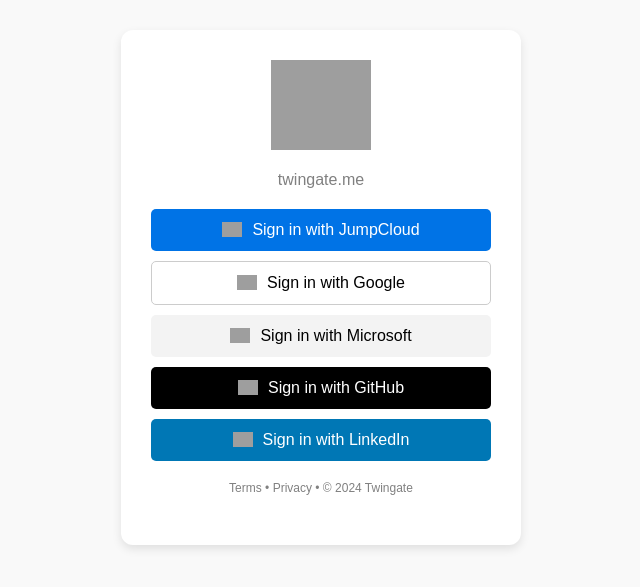
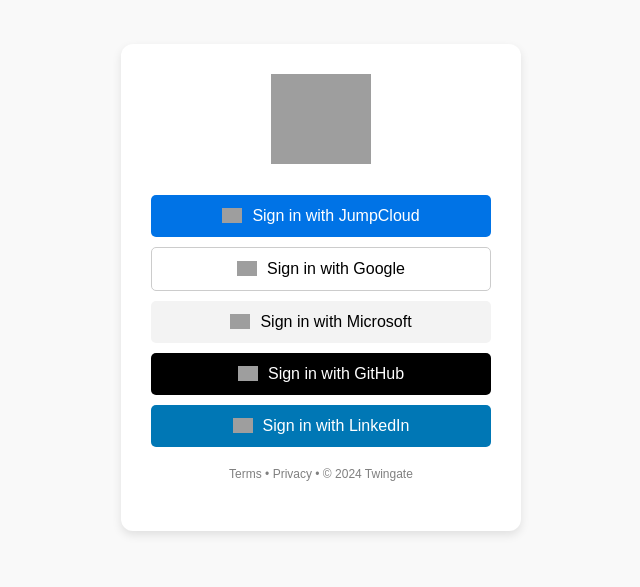
Before and after one commit to daman-boi/twingate, a plain HTML site: page index.html in a window 1280 px wide. Shown: the part 113-700 px from the top of the page, without its empty margins (319-959 px from the left). Drawn offline with Linux system fonts and the light colour scheme; grey boxes are pictures that could not be loaded.

Commit message:
Update index.html

```diff
--- a/index.html
+++ b/index.html
@@ -3,7 +3,7 @@
 <head>
   <meta charset="UTF-8">
   <meta name="viewport" content="width=device-width, initial-scale=1.0">
-  <title>Twingate LoginT</title>
+  <title>Twingate Login</title>
   <style>
     /* Global Styles */
     * {
@@ -147,7 +147,6 @@
     <div class="logo">
       <img src="https://play-lh.googleusercontent.com/GBhNhKgjfy6i6Ucc0hyB-79WmcV7LvKSfGSy8iStFdZSaLioKQp5rPWjqsh2YFRRZsE1=w480-h960" width=100 height="90">
     </div>
-    <p>twingate.me</p>
     <div class="buttons">
       <button class="button jumpcloud"><img src="https://img.icons8.com/ios-filled/50/ffffff/cloud.png" alt="cloud icon"> Sign in with JumpCloud</button>
       <button class="button google"><img src="https://img.icons8.com/color/48/null/google-logo.png" alt="Google icon"> Sign in with Google</button>
```
